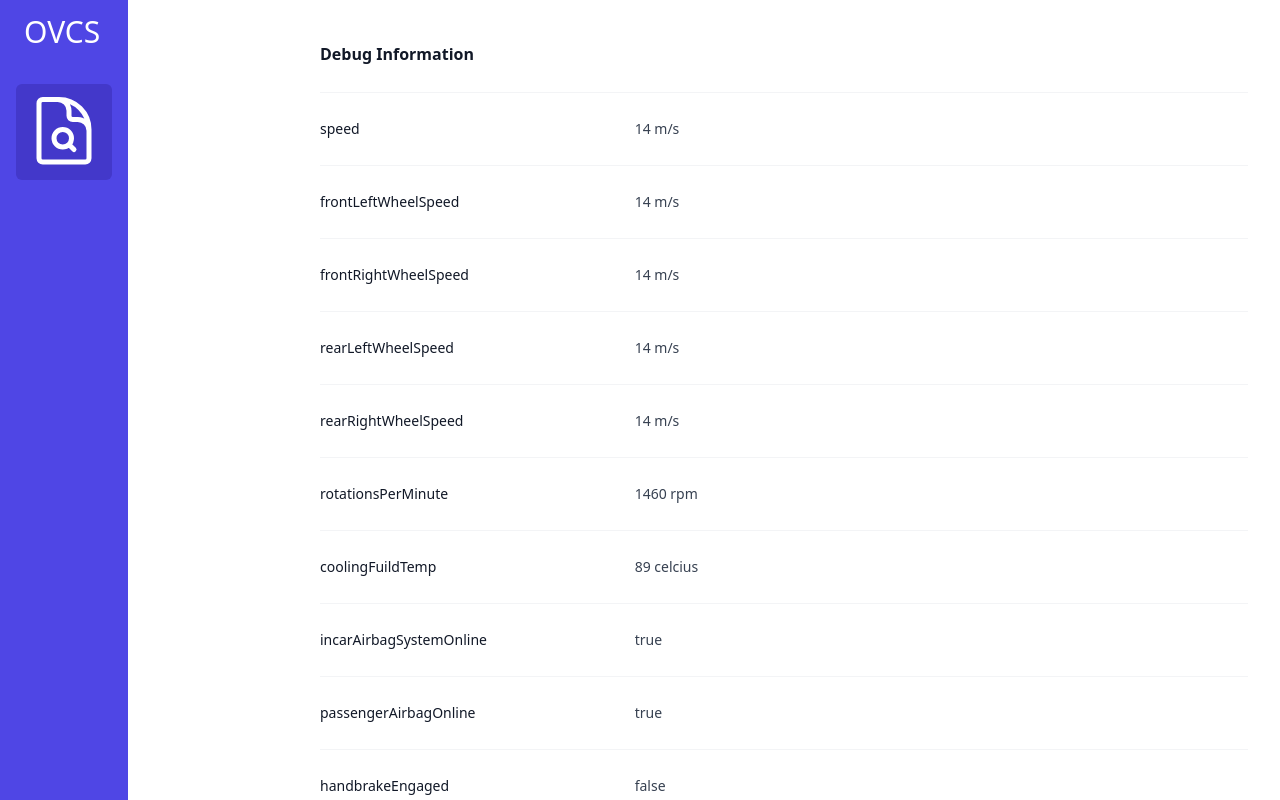
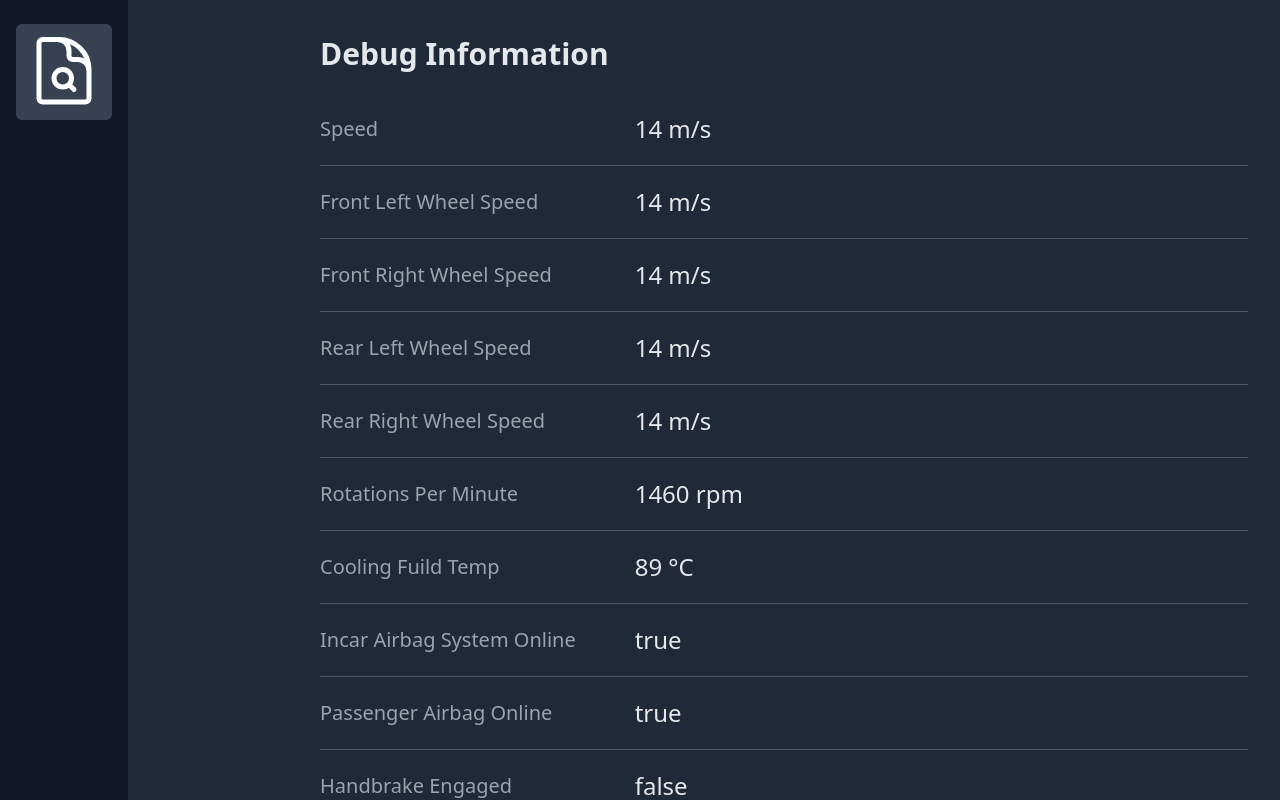
Before and after one commit to open-vehicle-control-system/ovcs, a Vue app in the folder ovcs_infotainment_frontend/: page / in a window 1280 px wide. Shown: the top 800 px of the page. Built offline with nearby package versions, Linux system fonts and the light colour scheme.

Commit message:
Introduce dark mode

```diff
--- a/ovcs_infotainment_frontend/index.html
+++ b/ovcs_infotainment_frontend/index.html
@@ -1,5 +1,5 @@
 <!DOCTYPE html>
-<html lang="en" class="h-full bg-white">
+<html lang="en" class="h-full dark">
   <head>
     <meta charset="UTF-8">
     <link rel="icon" href="/favicon.ico">
--- a/ovcs_infotainment_frontend/src/App.vue
+++ b/ovcs_infotainment_frontend/src/App.vue
@@ -3,16 +3,15 @@
     <!-- Static sidebar for desktop -->
     <div class="lg:fixed lg:inset-y-0 lg:z-50 lg:flex lg:w-51 lg:flex-col">
       <!-- Sidebar component, swap this element with another sidebar if you like -->
-      <div class="flex grow flex-col gap-y-5 overflow-y-auto bg-indigo-600 px-6">
-        <div class="flex h-16 shrink-0 items-center">
-          <p class="text-3xl text-white">OVCS</p>
+      <div class="flex grow flex-col gap-y-5 overflow-y-auto bg-indigo-600 dark:bg-gray-900 px-6">
+        <div class="flex h-1 shrink-0 items-center">
         </div>
         <nav class="flex flex-1 flex-col">
           <ul role="list" class="flex flex-1 flex-col gap-y-7">
             <li>
               <ul role="list" class="-mx-2 space-y-1">
                 <li v-for="item in navigation" :key="item.name">
-                  <a :href="item.href" :class="[item.current ? 'bg-indigo-700 text-white' : 'text-indigo-200 hover:text-white hover:bg-indigo-700', 'group flex gap-x-3 rounded-md p-2 text-sm leading-6 font-semibold']">
+                  <a :href="item.href" :class="[item.current ? 'bg-indigo-700 dark:bg-gray-700 text-white' : 'text-indigo-200 dark:bg-gray-200 hover:text-white hover:bg-indigo-700', 'group flex gap-x-3 rounded-md p-2 text-sm leading-6 font-semibold']">
                     <component :is="item.icon" :class="[item.current ? 'text-white' : 'text-indigo-200 group-hover:text-white', 'h-20 w-20 shrink-0']" aria-hidden="true" />
                   </a>
                 </li>
@@ -23,7 +22,7 @@
       </div>
     </div>
 
-    <main class="py-10 lg:pl-72">
+    <main class="py-10 lg:pl-72 dark:bg-gray-800">
       <div class="px-4 sm:px-6 lg:px-8">
         <RouterView />
       </div>
@@ -33,16 +32,13 @@
 
 <script setup>
 import { ref } from 'vue'
-import { Dialog, DialogPanel, TransitionChild, TransitionRoot } from '@headlessui/vue'
+import {RouterView } from 'vue-router'
 import {
   DocumentMagnifyingGlassIcon,
-  RadioIcon,
 } from '@heroicons/vue/24/outline'
 
 const navigation = [
   { name: 'Debug', href: '/debug', icon: DocumentMagnifyingGlassIcon, current: true },
 ]
-
 const sidebarOpen = ref(false)
-import { RouterLink, RouterView } from 'vue-router'
 </script>
--- a/ovcs_infotainment_frontend/src/views/DebugView.vue
+++ b/ovcs_infotainment_frontend/src/views/DebugView.vue
@@ -7,19 +7,19 @@ const { metrics } = storeToRefs(useMetricsStore())
 <template>
   <div>
     <div class="px-4 sm:px-0">
-      <h3 class="text-base font-semibold leading-7 text-gray-900">
+      <h3 class="text-3xl font-semibold leading-7 text-gray-900 dark:text-gray-200">
         Debug Information
       </h3>
     </div>
-    <div class="mt-6 border-t border-gray-100">
-      <dl class="divide-y divide-gray-100">
+    <div class="mt-6 border-t border-gray-100 dark:border-gray-800">
+      <dl class="divide-y divide-gray-100 dark:divide-gray-600">
         <template v-for="metric in metrics">
         <div class="px-4 py-6 sm:grid sm:grid-cols-3 sm:gap-4 sm:px-0">
-          <dt class="text-sm font-medium leading-6 text-gray-900">
-            {{ metric["attributes"]["name"] }}
+          <dt class="text-xl font-medium leading-6 text-gray-900 dark:text-gray-400">
+            {{ humanizeKey(metric["attributes"]["name"])}}
           </dt>
-          <dd class="mt-1 text-sm leading-6 text-gray-700 sm:col-span-2 sm:mt-0">
-            {{ metric["attributes"]["value"] }} {{ metric["attributes"]["unit"]}}
+          <dd class="mt-1 text-2xl leading-6 text-gray-700 dark:text-gray-200 sm:col-span-2 sm:mt-0">
+            {{ formatValue(metric["attributes"]["value"], metric["attributes"]["unit"]) }}
           </dd>
         </div>
         </template>
@@ -35,6 +35,26 @@ export default {
   data: () => ({
   }),
   methods: {
+    humanizeKey: (key) => {
+      return key.replace(/([A-Z])/g, ' $1').replace(/^./, (str) => {
+        return str.toUpperCase();
+      })
+    },
+
+    formatValue: (value, unit) => {
+      let formattedValue;
+      switch(unit) {
+        case "celcius":
+          formattedValue = value + " " + "°C"
+          break
+        case undefined:
+          formattedValue = value
+          break
+        default:
+          formattedValue = value + " " + unit
+      }
+      return formattedValue;
+    }
   },
 };
 </script>
--- a/ovcs_infotainment_frontend/tailwind.config.js
+++ b/ovcs_infotainment_frontend/tailwind.config.js
@@ -1,5 +1,6 @@
 /** @type {import('tailwindcss').Config} */
 module.exports = {
+  darkMode: 'class',
   content: [
 	"./index.html",
 	"./src/**/*.{vue,js,ts,jsx,tsx,vue}",
```
Also changed, not shown: ovcs_infotainment_frontend/src/stores/metrics.js (line endings or trailing spaces).
